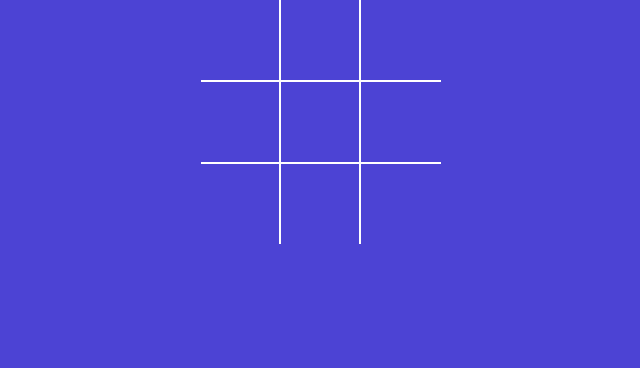
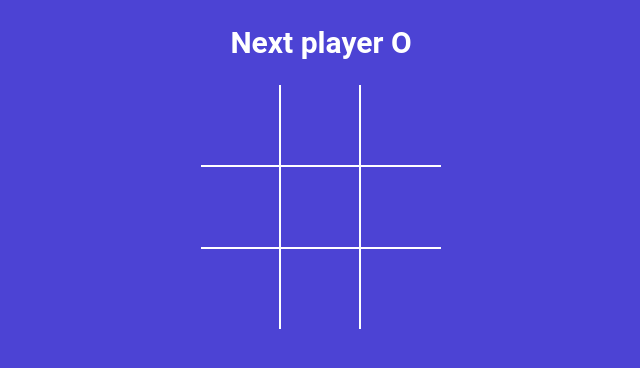
Before and after one commit to piyushmahatoGit/tictactoe-game, a React (Vite) app: page / in a window 1280 px wide. Shown: the top 368 px of the page, without its empty margins (319-959 px from the left). Built offline with nearby package versions, Linux system fonts and the light colour scheme.

Commit message:
Lifted up the state to app component, Show status message to the user, calculare winner.

```diff
--- a/src/App.jsx
+++ b/src/App.jsx
@@ -1,12 +1,46 @@
-// import { useState } from 'react'
+import { useState } from 'react'
 import Board from './components/board'
 import './styles.scss'
+import checkWinner from "./winner"
 
 function App() {
 
+  const [squares, setSquare] = useState(Array(9).fill(null));
+  const [next, setNext] = useState(false);
+
+  const winner = checkWinner(squares);
+  const nextPlayer = next ? "X" : "O" ;
+  console.log(winner);
+  const message = winner ? `Winner ${winner}` : `Next player ${nextPlayer}`;
+
+
+  // const message = winner ? `Winner ${winner}` : `Next player ${nextPlayer}`;
+
+  const handleSquareClick = (clickPosition) => {
+
+      if(squares[clickPosition] || winner){
+          return;
+      }
+
+      setSquare((currSquares)=>{
+          return currSquares.map((squareValue, position) => {
+              if(clickPosition === position) {
+                  return next ? 'X': 'O' ;
+              }
+
+              return squareValue;
+          })
+      })
+
+      setNext((currNextValue) => !currNextValue)
+  }
+
+
+
   return (
     <div className='app'>
-      <Board />
+      <h2>{message}</h2>
+      <Board squares={squares} handleSquareClick={handleSquareClick}/>
     </div>
   )
 }
--- a/src/components/board.jsx
+++ b/src/components/board.jsx
@@ -1,29 +1,7 @@
-import { useState } from "react";
+// import { useState } from "react";
 import Square from "./Square";
 
-const Board = () => {
-
-    const [squares, setSquare] = useState(Array(9).fill(null));
-    const [next, setNext] = useState(false);
-
-    const handleSquareClick = (clickPosition) => {
-
-        if(squares[clickPosition]){
-            return;
-        }
-
-        setSquare((currSquares)=>{
-            return currSquares.map((squareValue, position) => {
-                if(clickPosition === position) {
-                    return next ? 'X': 'O' ;
-                }
-
-                return squareValue;
-            })
-        })
-
-        setNext((currNextValue) => !currNextValue)
-    }
+const Board = ({ squares, handleSquareClick }) => {
 
     const renderSquare = (position) => {
         return <Square value={squares[position]} onClick={()=>handleSquareClick(position)}/>
--- /dev/null
+++ b/src/winner.js
@@ -0,0 +1,21 @@
+export default function checkWinner(squares){
+    const line = [
+        [0, 1, 2],
+        [3, 4, 5],
+        [6, 7, 8],
+        [0, 3, 6],
+        [1, 4, 7],
+        [2, 5, 8],
+        [0, 4, 8],
+        [2, 4, 6],
+    ];
+
+    for(let i=0; i<line.length; i++){
+        const [a, b, c] = line[i];
+
+        if(squares[a] && squares[a] === squares[b] && squares[a] === squares[c]) {
+            return squares[a];
+        }
+    }
+    return null;
+}
```
Also changed, not shown: 1 other file (tests, documents, lock files or other folders).
